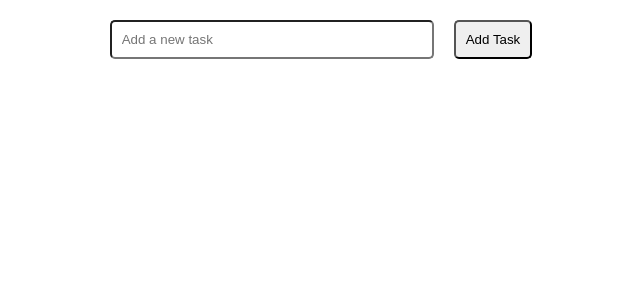
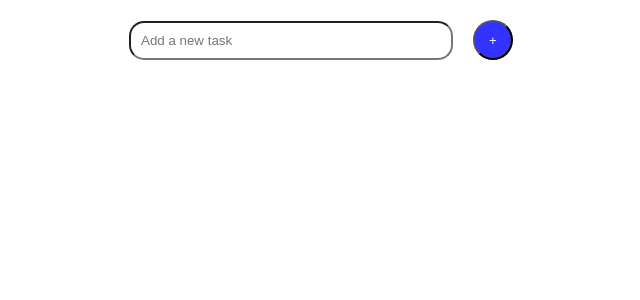
Before and after one commit to kimberlyohq/task-management, a React (Create React App) app: page / in a window 1280 px wide. Shown: the top 300 px of the page, without its empty margins (319-959 px from the left). Built offline with nearby package versions, Linux system fonts and the light colour scheme.

Commit message:
feat: update styling of task form

```diff
--- a/src/components/TaskForm/TaskForm.css
+++ b/src/components/TaskForm/TaskForm.css
@@ -8,11 +8,15 @@
   width: 300px;
   margin-right: 20px;
   padding: 10px;
-
-  border-radius: 5px;
+  border-radius: 15px;
+  outline: none;
 }
 
 .button {
   padding: 10px;
-  border-radius: 5px;
+  height: 40px;
+  width: 40px;
+  border-radius: 100%;
+  background-color: #3333ff;
+  color: #fff;
 }
--- a/src/components/TaskForm/index.jsx
+++ b/src/components/TaskForm/index.jsx
@@ -34,7 +34,7 @@ export const TaskForm = ({ addTask }: TaskFormProps): React.Element<"form"> => {
         onChange={(event) => setInputValue(event.target.value)}
         className="form-input"
       />
-      <button type="submit" className="button">Add Task</button>
+      <button type="submit" className="button">+</button>
     </form>
   );
 };
```
